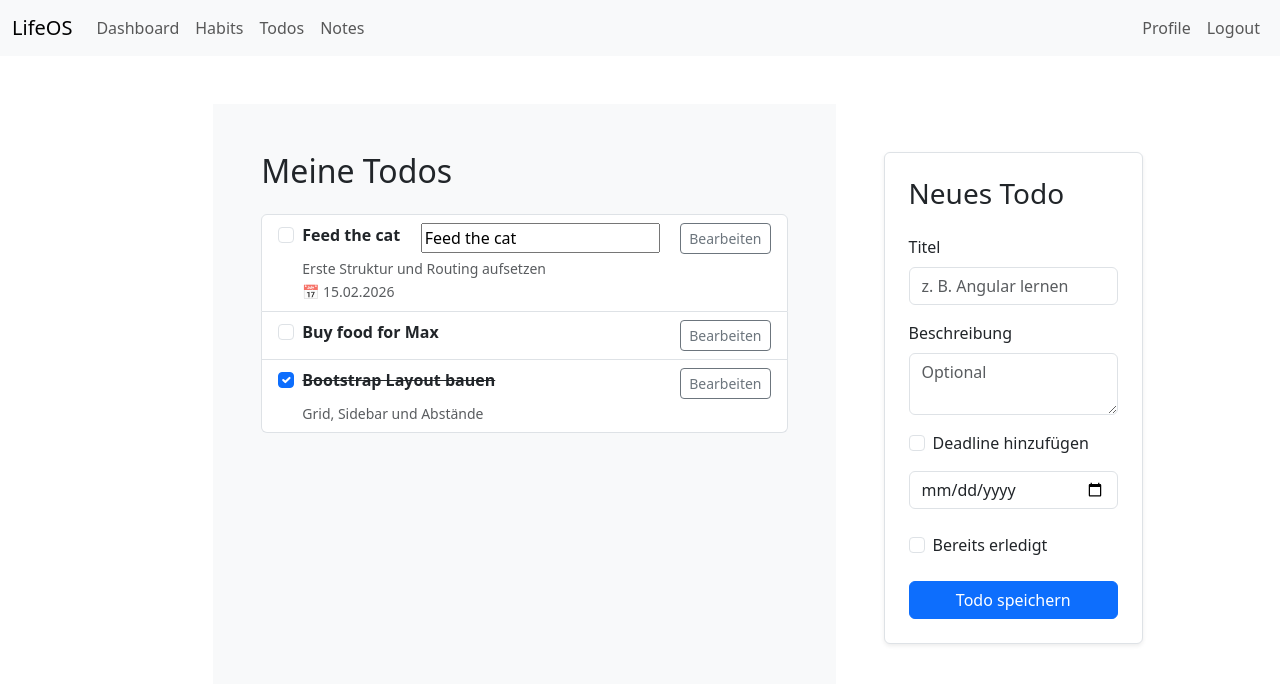
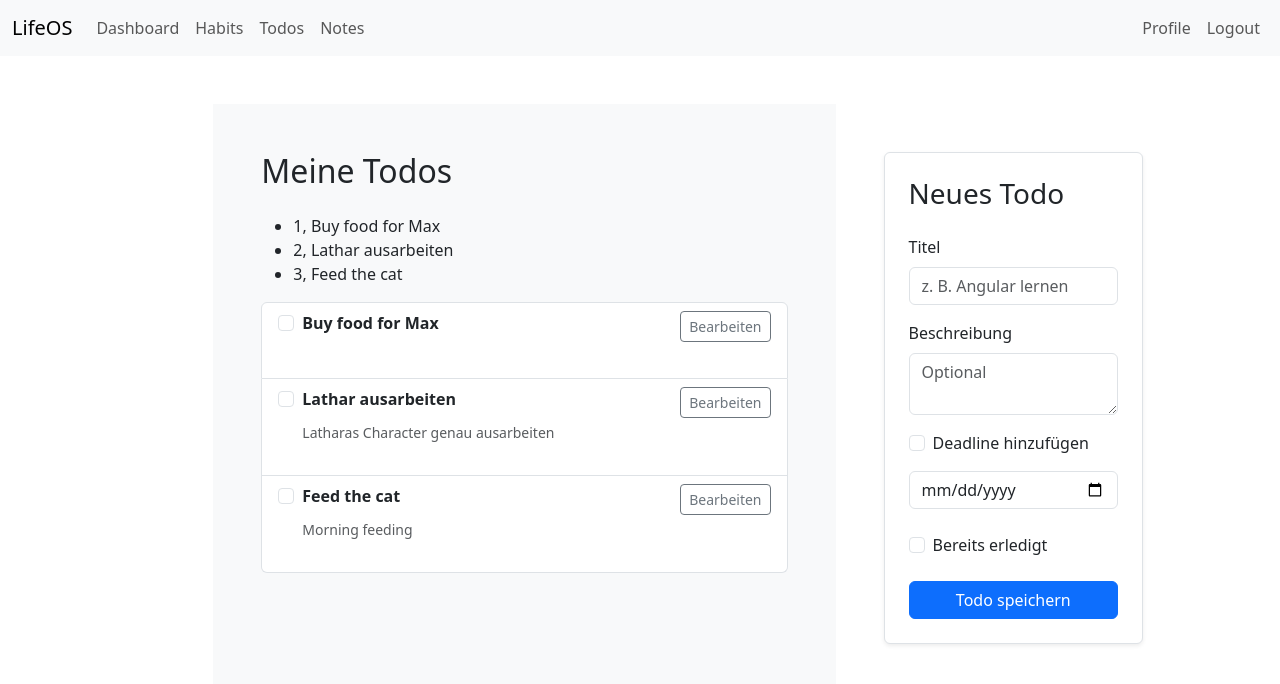
Before and after one commit to JohnSheppard7901/Angular-LifeOS, an Angular app: page /todos in a window 1280 px wide. Shown: the top 684 px of the page. Built offline with nearby package versions, Linux system fonts and the light colour scheme.

Commit message:
for and if implemented in todos

```diff
--- a/src/app/features/dashboard/dashboard.html
+++ b/src/app/features/dashboard/dashboard.html
@@ -26,3 +26,16 @@
 
 <button (click)="increment()">Increment</button>
 <button (click)="decrease()">Decrease</button>
+
+<br>
+---------------------------------
+<br>
+
+<input type="checkbox" [(ngModel)]="isChecked">Check this box to see a suprise.
+
+
+{{isChecked}}
+
+@if(isChecked == true){
+    This is the suprise text.
+}
--- a/src/app/features/dashboard/dashboard.ts
+++ b/src/app/features/dashboard/dashboard.ts
@@ -28,4 +28,5 @@ export class Dashboard {
   }
 
 
+  isChecked = false;
 }
--- a/src/app/features/todopage/todopage.html
+++ b/src/app/features/todopage/todopage.html
@@ -1,3 +1,10 @@
+<!--
+    Todo:
+        abbrechen btn behält änderungen trotzdem bei, wahrscheinlich andere art von data binding notwendig
+
+
+-->
+
 <div class="container-fluid mt-5">
   <div class="row">
 
@@ -11,9 +18,89 @@
         <!-- linker Hauptteil (größer) -->
         <div class="col-7 p-5 bg-light">
             <h2 class="mb-4">Meine Todos</h2>
+            <ul>
+                @for(todo of todos(); track todo.id){
+                    <li>{{ todo.id }}, {{ todo.title }}</li>
+                }
+            </ul>
+
 
             <div class="list-group">
+                @for(todo of todos(); track todo.id){
+                    @if(editTodoById() !== todo.id){
+                    <div class="list-group-item">
+                        <div class="d-flex justify-content-between align-items-start">
+                        <div class="form-check">
+                            <input class="form-check-input" type="checkbox">
+                            <label class="form-check-label fw-semibold">
+                                {{ todo.title }}
+                            </label>
+                        </div>
 
+                        <button class="btn btn-sm btn-outline-secondary" (click)="startEdit(todo.id)">
+                            Bearbeiten
+                        </button>
+                        </div>
+
+                        <small class="text-muted d-block ms-4 mt-1">
+                        {{ todo.description}}
+                        </small>
+
+                        <small class="text-muted ms-4">
+                         {{ todo.deadline}}  <!-- 📅 -->
+                        </small>
+                    </div>
+                } @else {
+                    <div class="list-group-item">
+                        <div class="d-flex justify-content-between align-items-start">
+                            <div class="form-check flex-grow-1">
+                                <input class="form-check-input" type="checkbox">
+
+                                <input
+                                class="form-control form-control-sm fw-semibold ms-4 w-50"
+                                [(ngModel)]="todo.title"
+                                placeholder="Title"
+                                />
+                            </div>
+
+                            <button
+                                class="btn btn-sm btn-outline-success ms-2"
+                            >
+                                Speichern
+                            </button>
+
+                            <button
+                                class="btn btn-sm btn-outline-danger ms-2"
+                                (click)="endEdit()"
+                            >
+                                Abbrechen
+                            </button>
+                        </div>
+
+                        <!-- Description -->
+                        <textarea
+                        class="form-control form-control-sm ms-5 mt-2 w-75"
+                        rows="2"
+                        placeholder="Description"
+                        [(ngModel)]="todo.description"
+                        ></textarea>
+
+                        <!-- Date -->
+                        <input
+                        type="date"
+                        class="form-control form-control-sm ms-5 mt-2 w-auto"
+                        [(ngModel)]="todo.deadline"
+                        />
+                    </div>
+
+                }
+            }
+
+
+
+
+
+<!--
                 <div class="list-group-item">
                     <div class="d-flex justify-content-between align-items-start">
                     <div class="form-check">
@@ -22,7 +109,7 @@
                         {{titel}}
                         </label>
                     </div>
-                <!-- temporary for learning two-way binding -->
+
                     <input [(ngModel)]="titel">
 
                     <button class="btn btn-sm btn-outline-secondary">
@@ -79,7 +166,7 @@
                     Grid, Sidebar und Abstände
                     </small>
                 </div>
-
+-->
             </div>
 
 
--- a/src/app/features/todopage/todopage.ts
+++ b/src/app/features/todopage/todopage.ts
@@ -9,28 +9,44 @@ import { Todo } from './todopage.model';
   styleUrl: './todopage.css',
 })
 export class Todopage {
-  titel = "Feed the cat";
+  title = "Feed the cat";
+
+  todos = signal<Todo[]>([
+    {
+      id: 1,
+      title: "Buy food for Max",
+      done: false
+    },
+    {
+      id: 2,
+      title: "Lathar ausarbeiten",
+      description: "Latharas Character genau ausarbeiten",
+      done: false
+    },
+    {
+      id: 3,
+      title: 'Feed the cat',
+      description: 'Morning feeding',
+      done: false
+    }
+  ]);
 
 
-  //String
-  firstName: Signal<string> = signal("John"); //with typecast
-  lastName = signal("Sheppard");              //without typecast
+  editTodoById = signal<number | null>(null);
 
-  //int
-  roomNr = signal(409);
+  startEdit(id: number){
+    this.editTodoById.set(id);
+  }
 
-  //boolean
-  done = signal(false);
+  endEdit(){
+    this.editTodoById.set(null);
+  }
 
-  //Array
-  cityList: Signal<Array<string>> =
-    signal(["Atlantis", "Mexiko City", "Honkong"]);
 
-  //Object
-  person = signal({
-    name: "Frey",
-    age: 25
-  });
+
+
+  /*
+  titel = "Feed the cat";
 
   todo1 = signal<Todo>({
     id: 1,
@@ -59,5 +75,5 @@ export class Todopage {
 
 
     console.log(this.todo1())
-  }
+  }*/
 }
```
Lines whose indentation alone changed are shown as unchanged.
